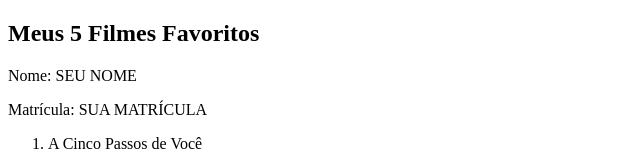
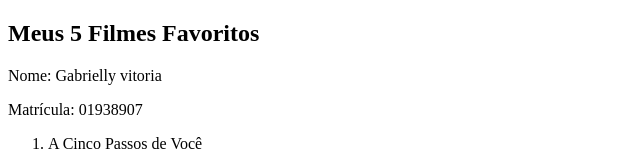
Before and after one commit to gabriellyviii/Meus-filmes-favoritos-, a plain HTML site: page Index.html in a window 1280 px wide. Shown: the top 154 px of the page, without its empty margins (0-640 px from the left). Drawn offline with Linux system fonts and the light colour scheme.

Commit message:
Update personal information in Index.html

```diff
--- a/Index.html
+++ b/Index.html
@@ -11,8 +11,8 @@
 
     <h2>Meus 5 Filmes Favoritos</h2>
 
-    <p>Nome: SEU NOME</p>
-    <p>Matrícula: SUA MATRÍCULA</p>
+    <p>Nome: Gabrielly vitoria</p>
+    <p>Matrícula: 01938907 </p>
 
     <ol>
         <li>A Cinco Passos de Você</li>
```
